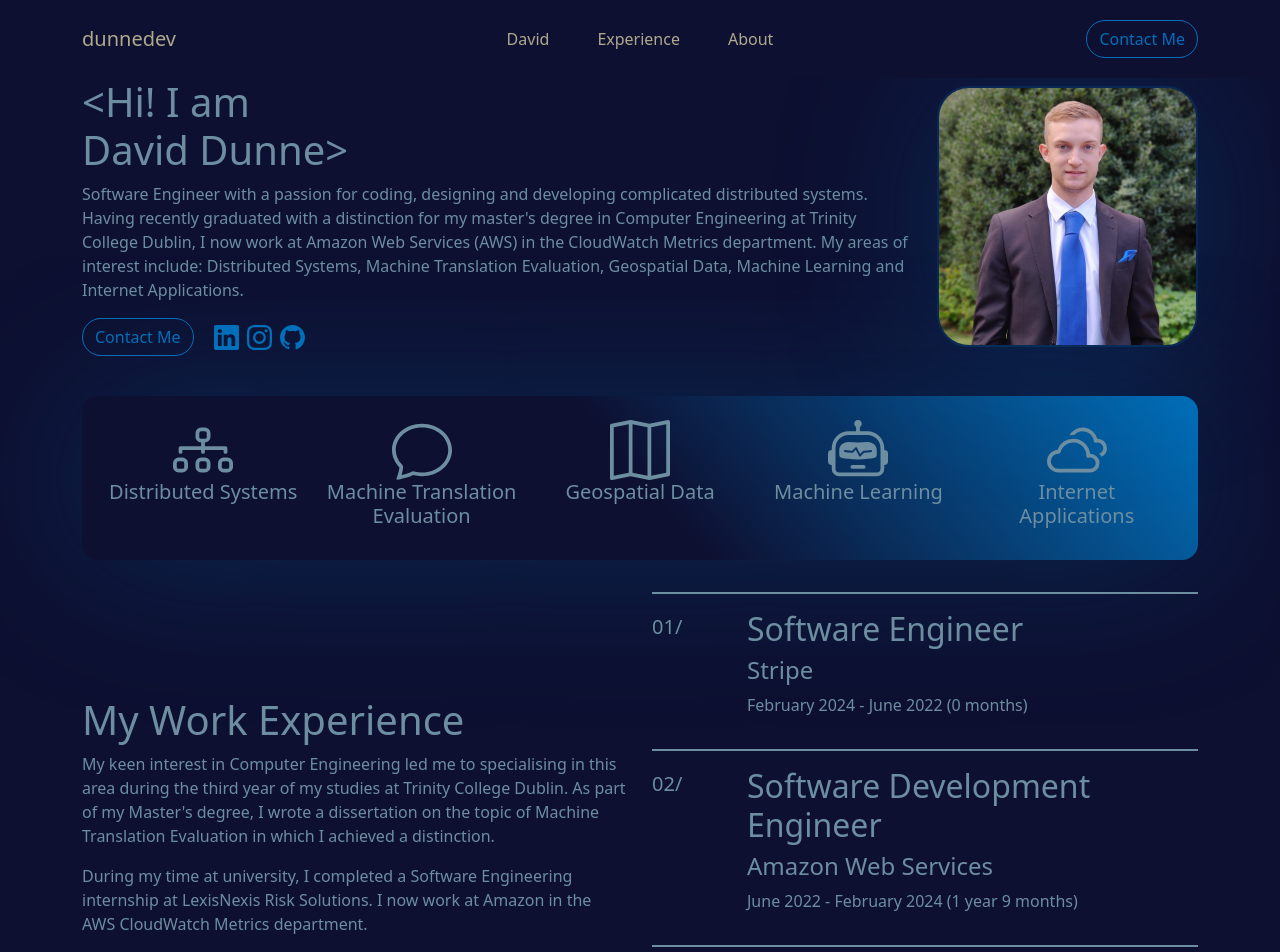
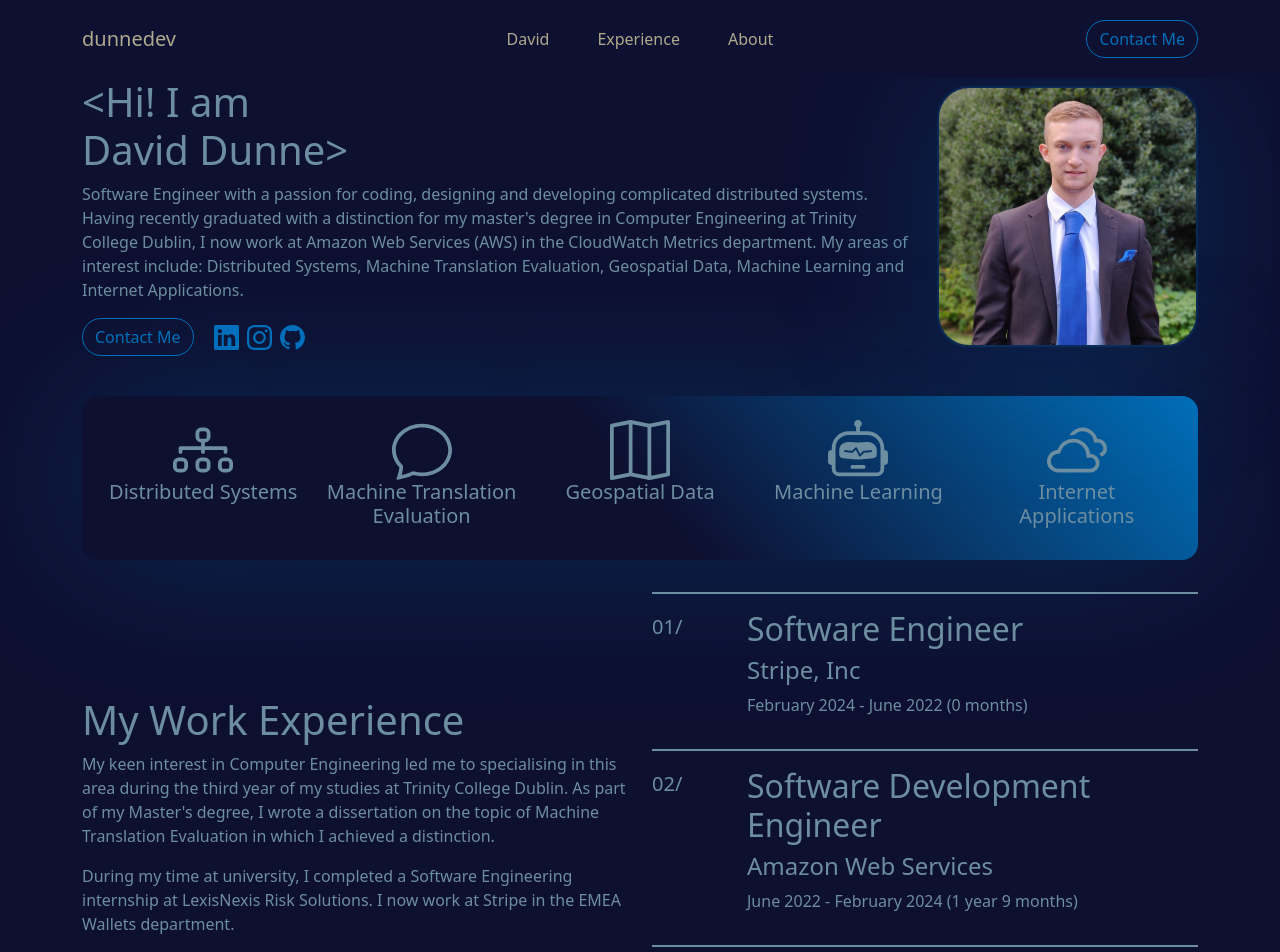
Before and after one commit to ddunne6/react-dunnedev, a React (Create React App) app: page / in a window 1280 px wide. Shown: the top 952 px of the page. Built offline with nearby package versions, Linux system fonts and the light colour scheme.

Commit message:
update experience text

```diff
--- a/src/dunnedev/experience.js
+++ b/src/dunnedev/experience.js
@@ -11,7 +11,7 @@
 
 let myExperience = `
 During my time at university, I completed a Software Engineering internship at LexisNexis Risk Solutions.
-I now work at Amazon in the AWS CloudWatch Metrics department.
+I now work at Stripe in the EMEA Wallets department.
 `
 
 function DunnedevExperience() {
@@ -28,7 +28,7 @@
                     </p>
                 </Col>
                 <Col md>
-                    <DunnedevExperienceCell num="01/" jobTitle="Software Engineer" company="Stripe" start="February 2024" end="Present" startMonth={1} startYear={2024} endMonth={-1} endYear={-1}/>
+                    <DunnedevExperienceCell num="01/" jobTitle="Software Engineer" company="Stripe, Inc" start="February 2024" end="Present" startMonth={1} startYear={2024} endMonth={-1} endYear={-1}/>
                     <DunnedevExperienceCell num="02/" jobTitle="Software Development Engineer" company="Amazon Web Services" start="June 2022" end="February 2024" startMonth={5} startYear={2022} endMonth={1} endYear={2024}/>
                     <DunnedevExperienceCell num="03/" jobTitle="Software Engineer Intern" company="LexisNexis Risk Solutions" start="February 2021" end="August 2021" startMonth={1} startYear={2021} endMonth={7} endYear={2021}/>
                     <DunnedevExperienceCell num="04/" jobTitle="Computer Engineer Student (B.A., M.A.I.)" company="Trinity College Dublin" start="September 2017" end="May 2022" startMonth={8} startYear={2017} endMonth={4} endYear={2022} />
```
